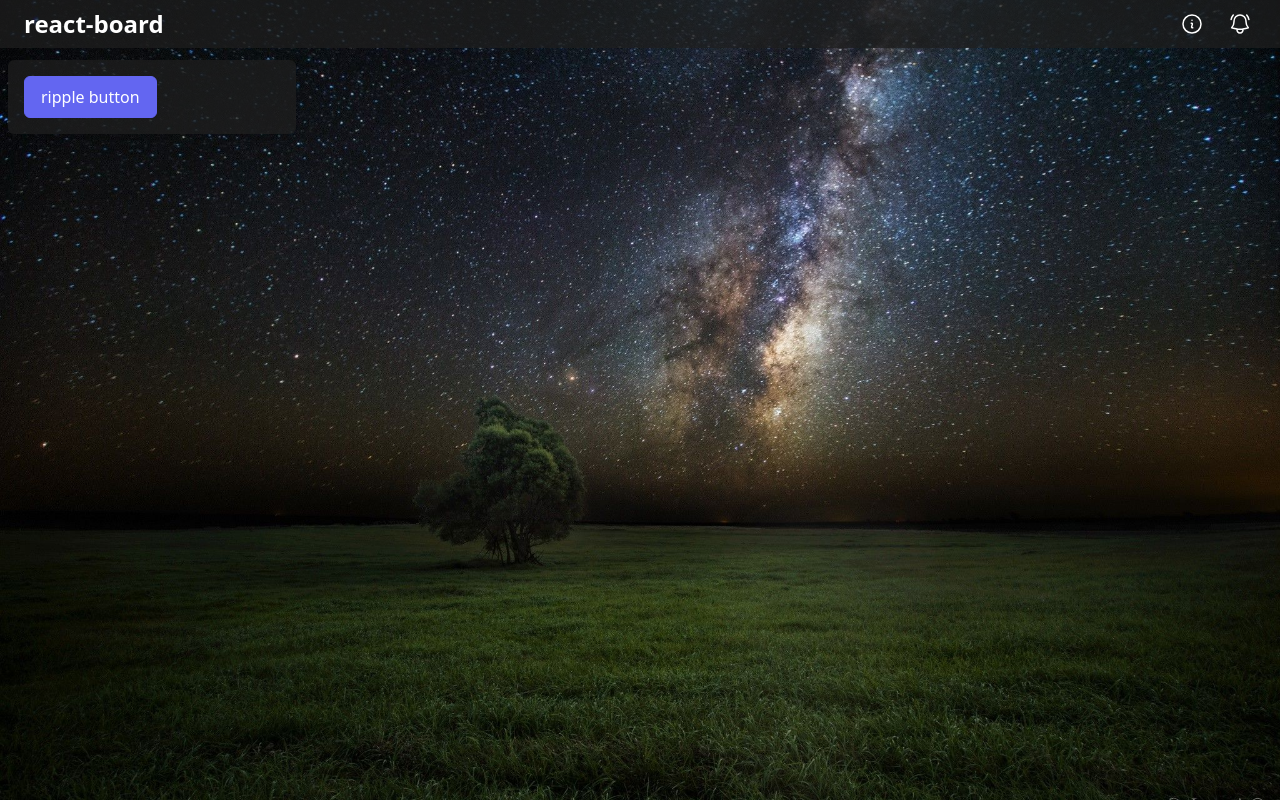
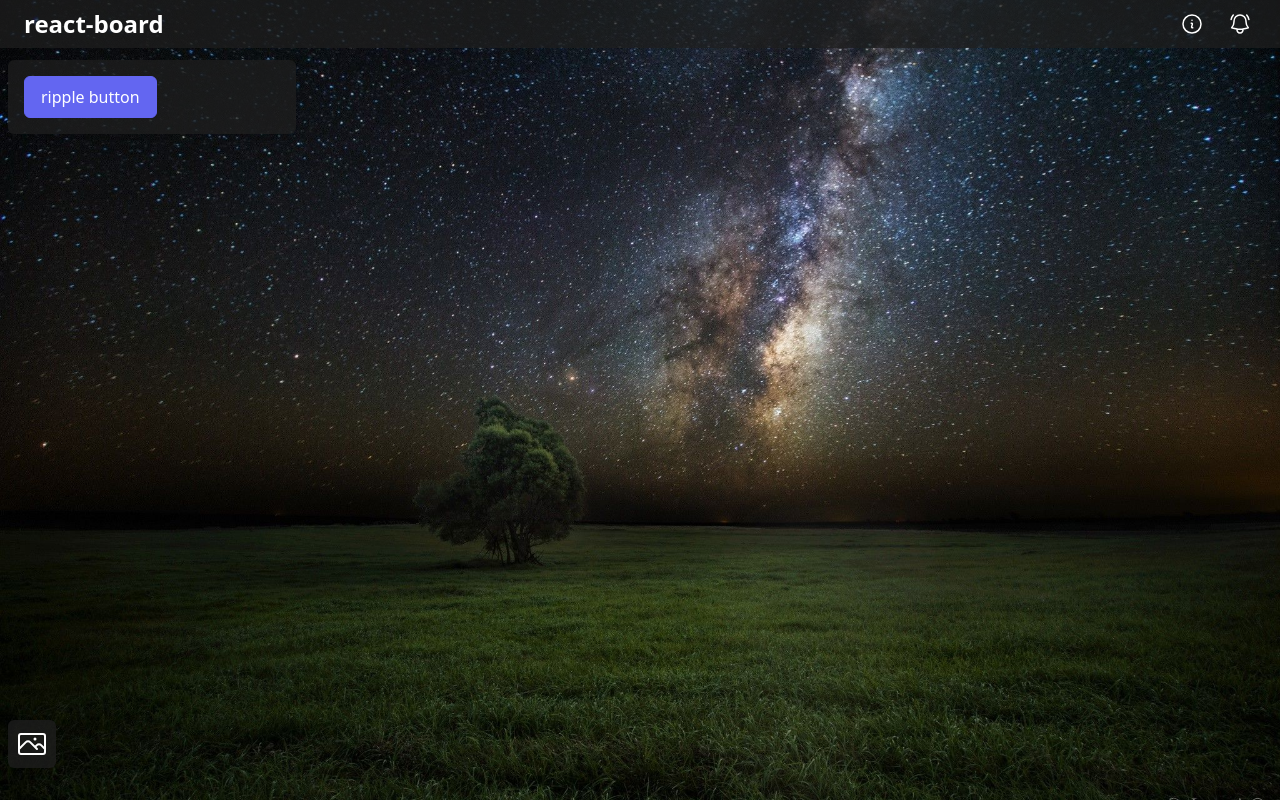
Before and after one commit to Petya29/react-board, a React (Vite) app: page / in a window 1280 px wide. Built offline with nearby package versions, Linux system fonts and the light colour scheme.

Commit message:
Added ImageSwitcher

```diff
--- a/src/components/Board.tsx
+++ b/src/components/Board.tsx
@@ -1,3 +1,4 @@
+import { ImageSwitcher } from "./partials";
 import { Container } from "./ui/layout";
 import { Paper } from "./ui/surfaces";
 import { Ripple } from "./ui/utils";
@@ -5,12 +6,13 @@ import { Ripple } from "./ui/utils";
 export const Board = () => {
     return (
         <Container maxWidth='full' className="mx-2">
-            <Paper shadow="lg" className="w-72 mt-3 bg-[#1e1e1ebf]">
+            <Paper shadow="lg" className="w-72 mt-3 !bg-[#1e1e1ebf]">
                 <button className="relative overflow-hidden border border-indigo-500 bg-indigo-500 text-white rounded-md px-4 py-2 m-2 transition duration-500 ease select-none hover:bg-indigo-600 focus:outline-none focus:shadow-outline">
                     ripple button
                     <Ripple />
                 </button>
             </Paper>
+            <ImageSwitcher />
         </Container>
     )
 }
--- /dev/null
+++ b/src/components/partials/ImageSwitcher.tsx
@@ -0,0 +1,55 @@
+import { ChangeEvent, useEffect, useRef, useState } from "react";
+import { ImageIcon } from "../ui/icons";
+import { Paper } from "../ui/surfaces";
+
+export const ImageSwitcher = () => {
+
+    const inputRef = useRef<HTMLInputElement>(null);
+
+    const [image, setImage] = useState<string>('');
+
+    const handleClick = () => {
+        if (inputRef.current) {
+            inputRef.current.click();
+        }
+    }
+
+    const handleFileLoad = (e: ChangeEvent<HTMLInputElement>) => {
+        if (!e.target.files || !e.target.files.length) return;
+
+        const file = e.target.files[0];
+
+        const reader = new FileReader();
+        reader.onloadend = function () {
+            if (typeof reader.result === 'string') {
+                setImage(reader.result);
+            }
+        }
+        reader.readAsDataURL(file);
+    }
+
+    useEffect(() => {
+        if (image.trim() === '') return;
+
+        document.body.style.background = `url(${image}) center center no-repeat`;
+        document.body.style.backgroundSize = 'cover';
+    }, [image]);
+
+    return (
+        <Paper className="absolute bottom-[4%] w-min p-0 m-0 !bg-[#1e1e1ebf]">
+            <ImageIcon
+                size="lg"
+                strokeColor="#ffffff"
+                className="cursor-pointer"
+                rippleProps={{ duration: 750 }}
+                onClick={handleClick}
+            />
+            <input
+                ref={inputRef}
+                type='file'
+                className="hidden"
+                onChange={handleFileLoad}
+            />
+        </Paper>
+    )
+}
--- a/src/components/partials/NavBar.tsx
+++ b/src/components/partials/NavBar.tsx
@@ -3,14 +3,14 @@ import { AppBar } from "../ui/surfaces";
 
 export const NavBar = () => {
     return (
-        <AppBar position="sticky" className="bg-[#1e1e1ebf]">
+        <AppBar position="sticky" className="!bg-[#1e1e1ebf]">
             <div className='w-ful font-bold flex justify-between items-center py-2 px-6'>
                 <div className='text-2xl'>
                     react-board
                 </div>
                 <div className='flex gap-4'>
-                    <InfoCircleIcon style={{ cursor: 'pointer' }} rippleProps={{ duration: 750 }} />
-                    <BellAlertIcon style={{ cursor: 'pointer' }} rippleProps={{ duration: 750 }} />
+                    <InfoCircleIcon className="cursor-pointer" rippleProps={{ duration: 750 }} />
+                    <BellAlertIcon className="cursor-pointer" rippleProps={{ duration: 750 }} />
                 </div>
             </div>
         </AppBar>
--- a/src/components/partials/index.ts
+++ b/src/components/partials/index.ts
@@ -1,5 +1,7 @@
+import { ImageSwitcher } from "./ImageSwitcher";
 import { NavBar } from "./NavBar";
 
 export {
-    NavBar
+    NavBar,
+    ImageSwitcher
 }
--- a/src/components/ui/icons/IconBase.tsx
+++ b/src/components/ui/icons/IconBase.tsx
@@ -1,7 +1,14 @@
 import { HTMLAttributes } from "react";
 import { Ripple, RippleProps } from "../utils";
 
+enum IconSizes {
+    sm = "w-4 h-4",
+    md = "w-6 h-6",
+    lg = "w-8 h-8",
+}
+
 export type IconBaseProps = {
+    size?: keyof typeof IconSizes,
     fill?: string,
     strokeColor?: string,
     isHoverable?: boolean,
@@ -10,6 +17,7 @@ export type IconBaseProps = {
 } & HTMLAttributes<HTMLSpanElement>
 
 export const IconBase = ({
+    size = 'md',
     fill = 'none',
     strokeColor = 'currentcolor',
     isHoverable = true,
@@ -34,7 +42,14 @@ export const IconBase = ({
             ].join(" ").trim()}
             {...rest}
         >
-            <svg xmlns="http://www.w3.org/2000/svg" fill={fill} viewBox="0 0 24 24" strokeWidth={1.5} stroke={strokeColor} className="w-6 h-6">
+            <svg
+                xmlns="http://www.w3.org/2000/svg"
+                fill={fill}
+                viewBox="0 0 24 24"
+                strokeWidth={1.5}
+                stroke={strokeColor}
+                className={IconSizes[size]}
+            >
                 {children}
             </svg>
             {!disableRipple && <Ripple {...rippleProps} />}
--- /dev/null
+++ b/src/components/ui/icons/ImageIcon.tsx
@@ -0,0 +1,9 @@
+import { IconBase } from ".";
+
+export const ImageIcon = ({ ...props }: IconBase.IconBaseProps) => {
+    return (
+        <IconBase.IconBase { ...props }>
+            <path strokeLinecap="round" strokeLinejoin="round" d="M2.25 15.75l5.159-5.159a2.25 2.25 0 013.182 0l5.159 5.159m-1.5-1.5l1.409-1.409a2.25 2.25 0 013.182 0l2.909 2.909m-18 3.75h16.5a1.5 1.5 0 001.5-1.5V6a1.5 1.5 0 00-1.5-1.5H3.75A1.5 1.5 0 002.25 6v12a1.5 1.5 0 001.5 1.5zm10.5-11.25h.008v.008h-.008V8.25zm.375 0a.375.375 0 11-.75 0 .375.375 0 01.75 0z" />
+        </IconBase.IconBase>
+    )
+}
--- a/src/components/ui/icons/index.ts
+++ b/src/components/ui/icons/index.ts
@@ -1,10 +1,12 @@
 import * as IconBase from "./IconBase";
 import { BellAlertIcon } from "./BellAlertIcon";
 import { InfoCircleIcon } from "./InfoCircleIcon";
+import { ImageIcon } from "./ImageIcon";
 
 
 export {
     IconBase,
     BellAlertIcon,
-    InfoCircleIcon
+    InfoCircleIcon,
+    ImageIcon
 }
```
